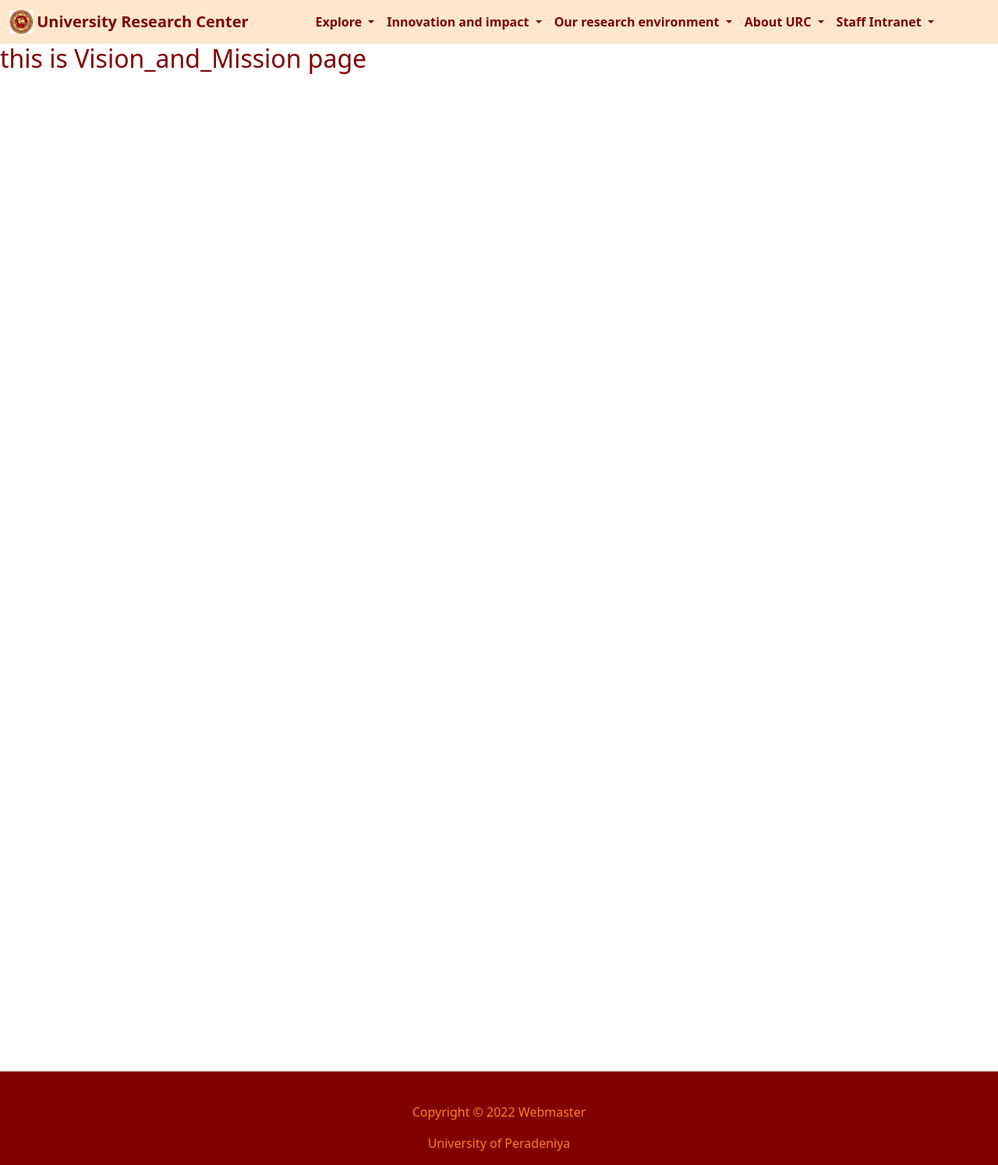
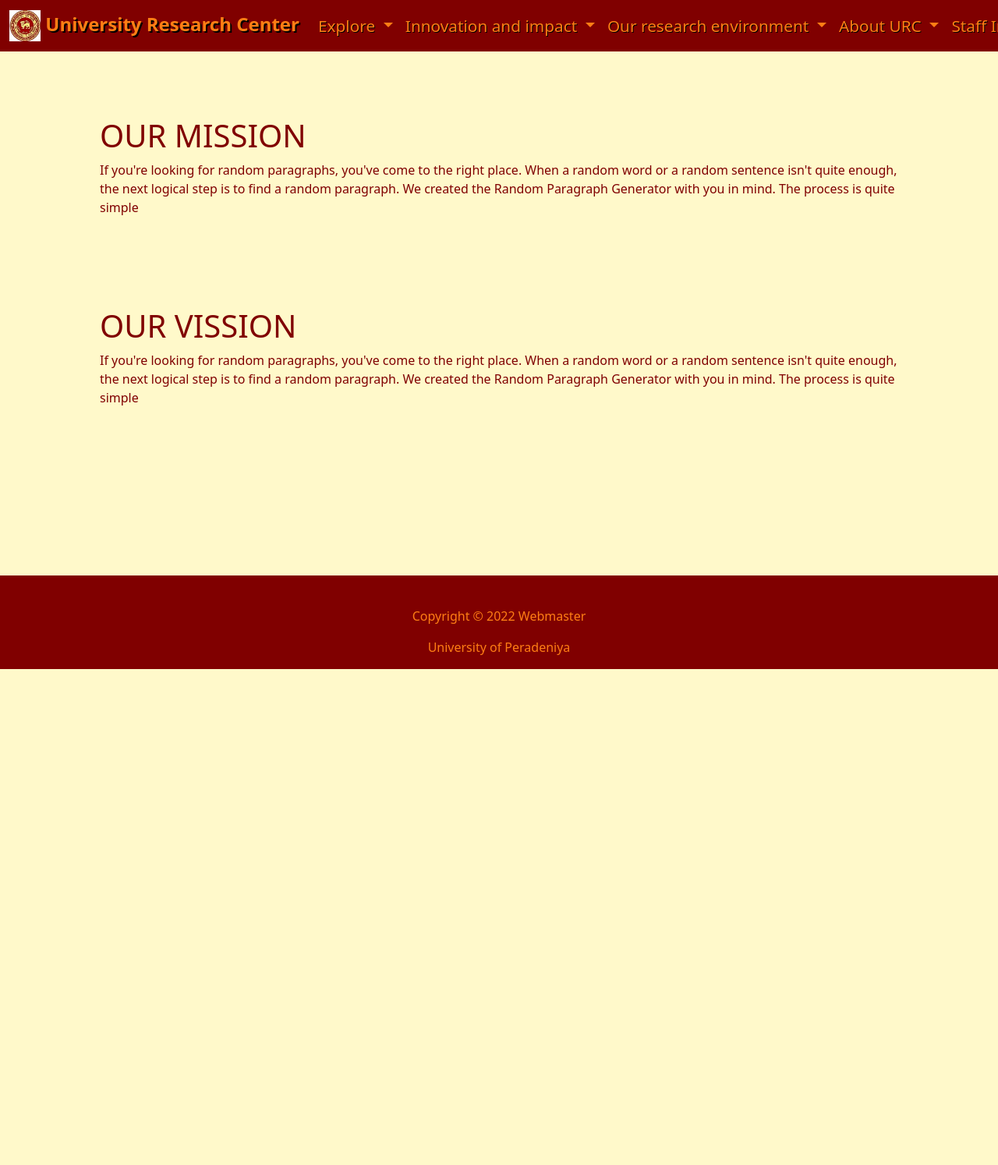
Before and after one commit to VenuraShyamal14/URC, a PHP site: the page made by sub topics/AboutURC/VisionandMission.php in a window 1280 px wide. Shown: the whole page at 78% size. After the commit the page ends 858 px from the top, so only its background shows below. Run offline with PHP 8.4, Linux system fonts and the light colour scheme.

Commit message:
vision and mission content

```diff
--- a/css/styles.css
+++ b/css/styles.css
@@ -5,6 +5,9 @@
     color: #800000;
 }
 
+body{
+    background-color: #FFF9CA;
+}
 
 h1{
     padding: 0px 10%;
@@ -24,6 +27,20 @@ h2{
     color: #800000;
 }
 
+.top{
+    padding-top: 150px;
+}
+
+.bottom{
+    padding-bottom: 200px;
+}
+
+
+section{
+    padding-bottom: 100px;
+
+}
+
 #card{
     margin-left: 10%;
     margin-right: 10%;
@@ -31,7 +48,7 @@ h2{
 }
 
 .card-body{
-    background-color: #E8F3D6;
+    background-color: #F0EEED;
 }
 
 
@@ -86,22 +103,26 @@ h2{
 
 
 .dropdown-item{
-    color: #800000;
-    font-weight: bold;
+    color: #000000;
+    font-size: 1em;
+
 }
 
 .dropdown-toggle{
-    color: #800000;
-    font-weight: bold;
+    color: #fd7e14;
+    text-shadow: 1px 1px #000000;
+    font-size: 1.3em;
 }
 
 .navbar-brand{
-    color: #800000;
+    color: #fd7e14;
     font-weight: bold;
+    font-size: 1.5em;
+    text-shadow: 2px 2px #000000;
 }
 
 .navbar{
-    background-color: #FFE7CC;
+    background-color: #800000;
 }
 
 footer{
--- a/navbar.html
+++ b/navbar.html
@@ -3,7 +3,7 @@
 <nav class="navbar navbar-expand-lg fixed-top">
     <div class="container-fluid">
       <a class="navbar-brand" href="/index.php">
-        <img src="/img/nav Icon.png" width="30" height="30" class="d-inline-block align-top" alt="">
+        <img src="/img/nav Icon.png" width="40" height="40" class="d-inline-block align-center" alt="">
         University Research Center</a>
       <button class="navbar-toggler" type="button" data-bs-toggle="collapse" data-bs-target="#navbarSupportedContent" aria-controls="navbarSupportedContent" aria-expanded="false" aria-label="Toggle navigation">
         <span class="navbar-toggler-icon"></span>
--- a/sub topics/AboutURC/VisionandMission.php
+++ b/sub topics/AboutURC/VisionandMission.php
@@ -8,7 +8,19 @@
     include('../../navbar.html');
      ?>
 
-    <h2>this is Vision_and_Mission page</h2>
+        <section class="top">
+        <h1>OUR MISSION</h1>
+        <p>
+            If you're looking for random paragraphs, you've come to the right place. When a random word or a random sentence isn't quite enough, the next logical step is to find a random paragraph. We created the Random Paragraph Generator with you in mind. The process is quite simple
+        </p>
+    </section>
+
+    <section class="bottom ">
+        <h1>OUR VISSION</h1>
+        <p>
+            If you're looking for random paragraphs, you've come to the right place. When a random word or a random sentence isn't quite enough, the next logical step is to find a random paragraph. We created the Random Paragraph Generator with you in mind. The process is quite simple
+        </p>
+    </section>
 
 <!--footer-->
 <?php
```
